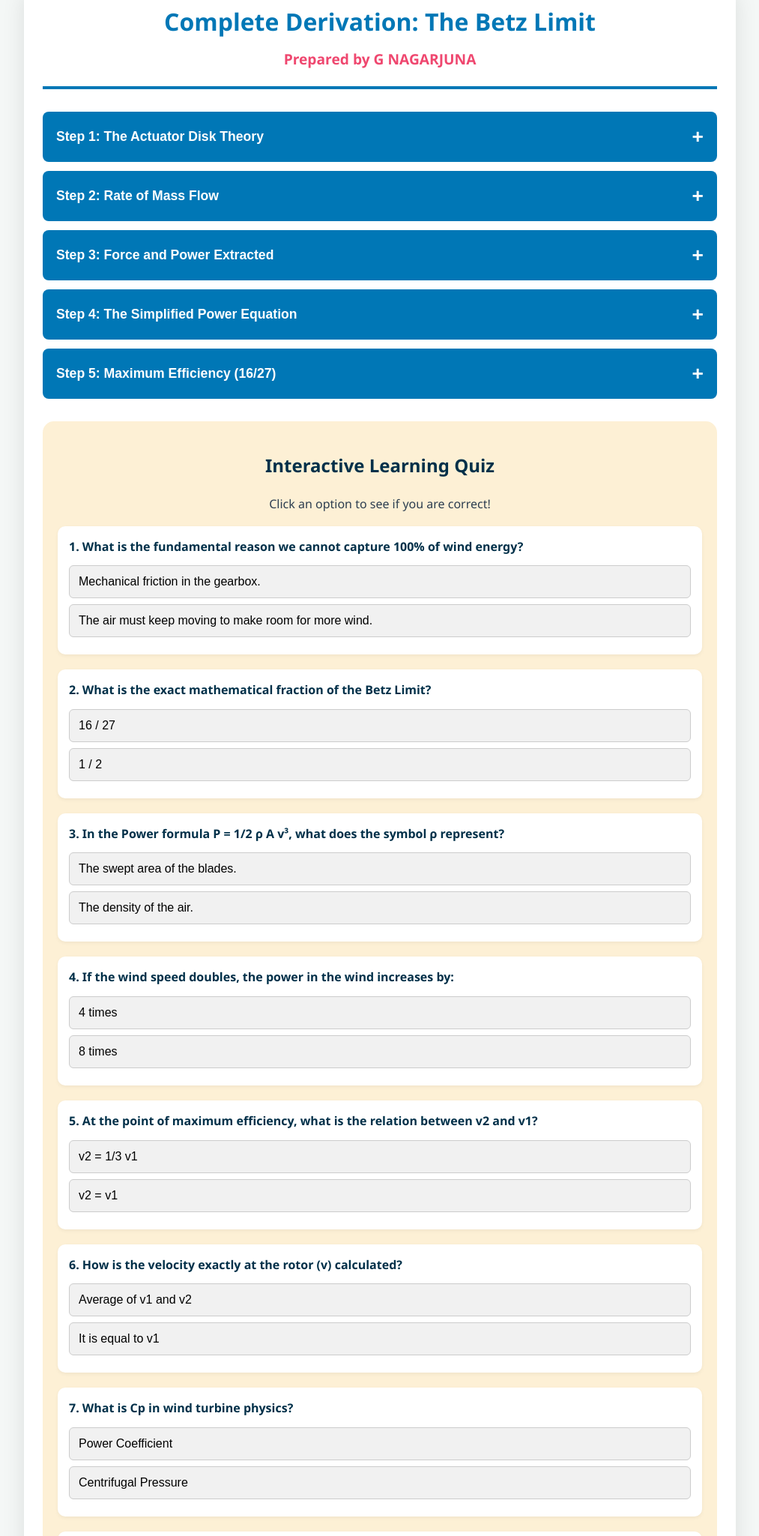
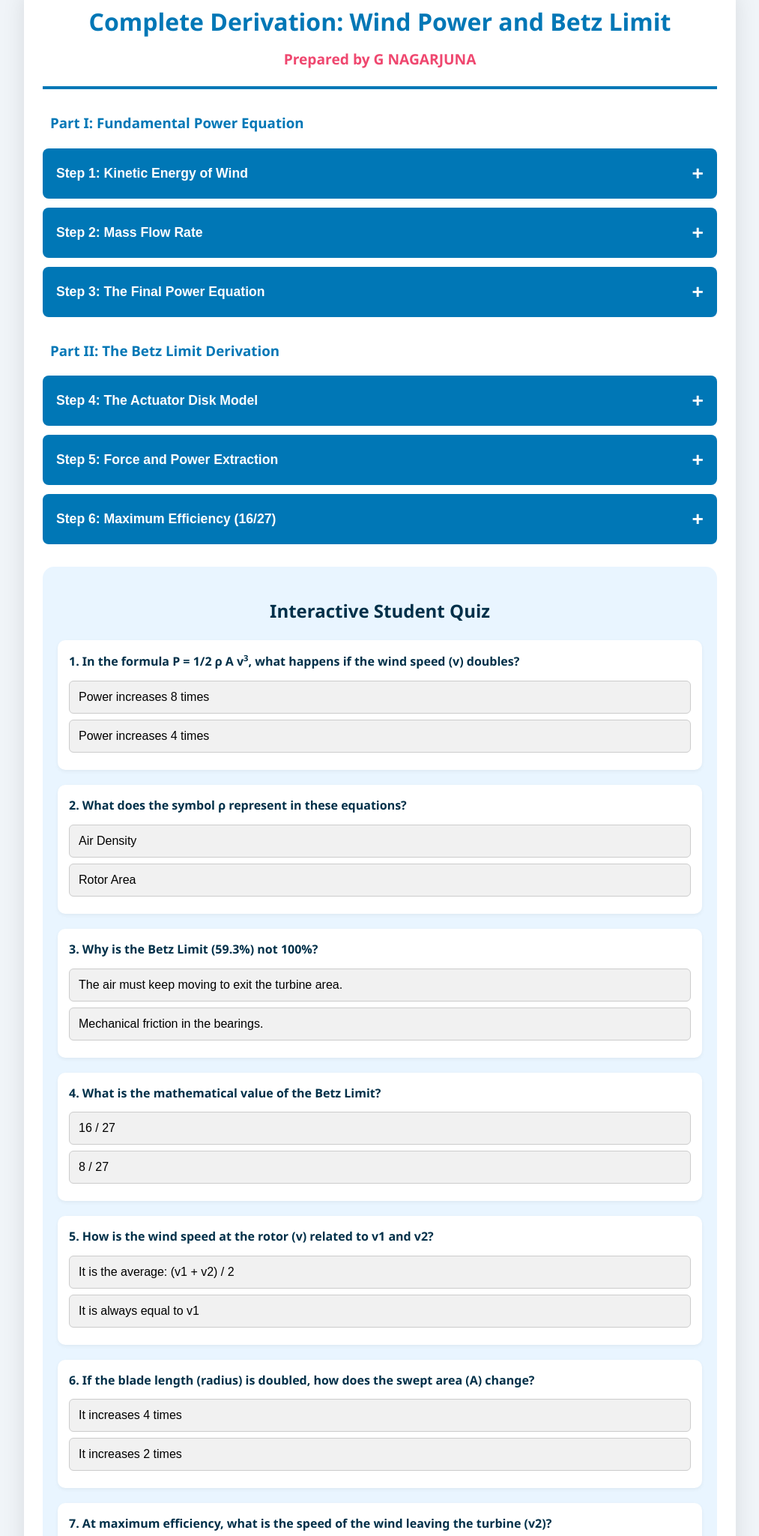
Before and after one commit to gnagarjuna-blip/Windpower-and-Betz-limit, a plain HTML site: page index.html in a window 1280 px wide. Shown: the part 42-2091 px from the top of the page at 75% size, without its empty margins (133-1146 px from the left). Drawn offline with Linux system fonts and the light colour scheme.

Commit message:
Update index.html

```diff
--- a/index.html
+++ b/index.html
@@ -3,13 +3,13 @@
 <head>
     <meta charset="UTF-8">
     <meta name="viewport" content="width=device-width, initial-scale=1.0">
-    <title>Betz Limit Derivation - G NAGARJUNA</title>
+    <title>Complete Physics of Wind Power - G NAGARJUNA</title>
     <style>
         body {
             font-family: 'Segoe UI', Tahoma, Geneva, Verdana, sans-serif;
             margin: 0;
             padding: 0;
-            background-color: #f4f7f6;
+            background-color: #f0f4f8;
             color: #2c3e50;
             line-height: 1.6;
         }
@@ -36,7 +36,6 @@
             font-size: 1.2em;
         }
 
-        /* Accordion Styles */
         .accordion-btn {
             background-color: #0077b6;
             color: white;
@@ -90,7 +89,7 @@
         /* Quiz Styles */
         .quiz-section {
             margin-top: 30px;
-            background: #fdf0d5;
+            background: #e9f5ff;
             padding: 20px;
             border-radius: 15px;
         }
@@ -140,129 +139,129 @@
 
 <div class="container">
     <header>
-        <h1>Complete Derivation: The Betz Limit</h1>
+        <h1>Complete Derivation: Wind Power and Betz Limit</h1>
         <div class="prepared-by">Prepared by G NAGARJUNA</div>
     </header>
 
-    <button class="accordion-btn">Step 1: The Actuator Disk Theory</button>
+    <h3 style="color: #0077b6; padding-left: 10px;">Part I: Fundamental Power Equation</h3>
+
+    <button class="accordion-btn">Step 1: Kinetic Energy of Wind</button>
     <div class="panel">
-        <p>To derive the limit, we imagine the wind turbine as an "actuator disk" that extracts energy from a stream of air.</p>
-
-        <p>We define three velocities:</p>
-        <ul>
-            <li><strong>v<sub>1</sub>:</strong> The speed of wind far upstream (before the turbine).</li>
-            <li><strong>v:</strong> The speed of wind exactly at the turbine rotor.</li>
-            <li><strong>v<sub>2</sub>:</strong> The speed of wind far downstream (after energy is extracted).</li>
-        </ul>
-        <p>According to Axial Momentum Theory, the velocity at the rotor is the average of the upstream and downstream speeds:</p>
-        <div class="formula-box">v = (v<sub>1</sub> + v<sub>2</sub>) / 2</div>
+        <p>The power available in the wind is derived from its Kinetic Energy (E). For any mass (m) moving at a velocity (v), the energy is:</p>
+        <div class="formula-box">E = 1/2 · m · v<sup>2</sup></div>
     </div>
 
-    <button class="accordion-btn">Step 2: Rate of Mass Flow</button>
+    <button class="accordion-btn">Step 2: Mass Flow Rate</button>
     <div class="panel">
-        <p>The mass of air (m) passing through the rotor area (A) per second is known as the mass flow rate.</p>
-        <div class="formula-box">Mass Flow (m) = ρ · A · v</div>
-        <p>Substituting the value of <strong>v</strong> from Step 1:</p>
-        <div class="formula-box">m = ρ · A · (v<sub>1</sub> + v<sub>2</sub>) / 2</div>
+        <p>Wind is a continuous stream of air. We define the mass (m) of air passing through a rotor area (A) in time (t) as:</p>
+
+        <p>Mass = Density · Volume = Density · (Area · Distance)</p>
+        <p>Since Distance = Velocity · Time:</p>
+        <div class="formula-box">m = ρ · A · v · t</div>
     </div>
 
-    <button class="accordion-btn">Step 3: Force and Power Extracted</button>
+    <button class="accordion-btn">Step 3: The Final Power Equation</button>
     <div class="panel">
-        <p>According to Newton's Second Law, the Force (F) exerted by the wind on the rotor is the change in momentum:</p>
+        <p>Power (P) is Energy (E) divided by Time (t). By substituting the mass equation into the energy equation:</p>
+        <div class="formula-box">P = (1/2 · (ρ · A · v · t) · v<sup>2</sup>) / t</div>
+        <p>The time (t) cancels out, giving us the primary wind power formula:</p>
+        <div class="formula-box">P = 1/2 · ρ · A · v<sup>3</sup></div>
+    </div>
+
+    <h3 style="color: #0077b6; padding-left: 10px; margin-top: 30px;">Part II: The Betz Limit Derivation</h3>
+
+    <button class="accordion-btn">Step 4: The Actuator Disk Model</button>
+    <div class="panel">
+        <p>To find the maximum power a turbine can extract, we look at the wind speed before (v<sub>1</sub>) and after (v<sub>2</sub>) the turbine. The speed at the rotor (v) is the average:</p>
+        <div class="formula-box">v = (v<sub>1</sub> + v<sub>2</sub>) / 2</div>
+
+    </div>
+
+    <button class="accordion-btn">Step 5: Force and Power Extraction</button>
+    <div class="panel">
+        <p>The Force (F) on the blades is the change in momentum over time:</p>
         <div class="formula-box">F = m · (v<sub>1</sub> − v<sub>2</sub>)</div>
-        <p>The Power (P) extracted is Force multiplied by Velocity at the rotor (v):</p>
-        <div class="formula-box">P = F · v = [m · (v<sub>1</sub> − v<sub>2</sub>)] · v</div>
-        <p>Substituting <strong>m</strong> and <strong>v</strong> into this equation:</p>
+        <p>Since Power (P) = Force · Velocity:</p>
         <div class="formula-box">P = [ρ · A · (v<sub>1</sub> + v<sub>2</sub>) / 2] · (v<sub>1</sub> − v<sub>2</sub>) · [(v<sub>1</sub> + v<sub>2</sub>) / 2]</div>
     </div>
 
-    <button class="accordion-btn">Step 4: The Simplified Power Equation</button>
+    <button class="accordion-btn">Step 6: Maximum Efficiency (16/27)</button>
     <div class="panel">
-        <p>Using the algebraic identity (a+b)(a-b) = a² - b², we simplify the expression:</p>
-        <div class="formula-box">P = (ρ · A / 4) · (v<sub>1</sub> + v<sub>2</sub>) · (v<sub>1</sub>² − v<sub>2</sub>²)</div>
-        <p>We want to find the ratio <strong>v<sub>2</sub> / v<sub>1</sub></strong> that gives the maximum power. Let this ratio be <strong>k</strong>.</p>
-    </div>
-
-    <button class="accordion-btn">Step 5: Maximum Efficiency (16/27)</button>
-    <div class="panel">
-        <p>Using calculus (differentiation), we find that the maximum power is captured when the wind is slowed down to exactly <strong>1/3</strong> of its initial speed.</p>
-        <div class="formula-box">v<sub>2</sub> = 1/3 · v<sub>1</sub></div>
-        <p>When we plug this back into the power equation and compare it to the total available power in the wind (1/2 ρ A v<sub>1</sub>³), we get the ratio:</p>
-        <div class="formula-box">Max Power / Total Power = 16 / 27</div>
-        <p>This numerical value <strong>16/27</strong> is approximately <strong>0.593</strong> or <strong>59.3%</strong>.</p>
+        <p>By differentiating the power equation, we find that maximum power is extracted when the downstream wind speed is 1/3 of the upstream speed (v<sub>2</sub> = 1/3 v<sub>1</sub>).</p>
+        <p>Plugging this back in gives the maximum theoretical Power Coefficient (C<sub>p</sub>):</p>
+        <div class="formula-box">C<sub>p</sub> = 16 / 27 ≈ 59.3%</div>
     </div>
 
     <div class="quiz-section">
-        <h2 style="text-align: center; color: #003049;">Interactive Learning Quiz</h2>
-        <p style="text-align: center;">Click an option to see if you are correct!</p>
+        <h2 style="text-align: center; color: #003049;">Interactive Student Quiz</h2>
 
         <div class="question-block">
-            <div class="question-text">1. What is the fundamental reason we cannot capture 100% of wind energy?</div>
-            <button class="option-btn" onclick="checkAnswer(this, false, 'q1', 'Incorrect. While friction exists, it is not the reason for the Betz Limit. The Betz Limit is a fundamental law of fluid dynamics based on airflow movement.')">Mechanical friction in the gearbox.</button>
-            <button class="option-btn" onclick="checkAnswer(this, true, 'q1', 'Correct! If 100% was captured, the air would stop moving behind the turbine (v2 = 0). This would block any new wind from entering the turbine area.')">The air must keep moving to make room for more wind.</button>
+            <div class="question-text">1. In the formula P = 1/2 ρ A v<sup>3</sup>, what happens if the wind speed (v) doubles?</div>
+            <button class="option-btn" onclick="checkAnswer(this, true, 'q1', 'Correct! Because velocity is cubed (v multiplied by v multiplied by v), doubling the speed results in 2 to the power of 3, which is 8.')">Power increases 8 times</button>
+            <button class="option-btn" onclick="checkAnswer(this, false, 'q1', 'Incorrect. You might be thinking of a squared relationship. In wind power, the relationship is cubic, meaning 2 to the power of 3 equals 8.')">Power increases 4 times</button>
             <div id="q1" class="feedback"></div>
         </div>
 
         <div class="question-block">
-            <div class="question-text">2. What is the exact mathematical fraction of the Betz Limit?</div>
-            <button class="option-btn" onclick="checkAnswer(this, true, 'q2', 'Correct! 16 divided by 27 equals approximately 0.59259, which is the maximum efficiency any turbine can theoretically reach.')">16 / 27</button>
-            <button class="option-btn" onclick="checkAnswer(this, false, 'q2', 'Incorrect. This fraction equals 50%, which is lower than the actual theoretical limit of 59.3%.')">1 / 2</button>
+            <div class="question-text">2. What does the symbol ρ represent in these equations?</div>
+            <button class="option-btn" onclick="checkAnswer(this, true, 'q2', 'Correct! The Greek symbol ρ (rho) represents air density. This is a measure of how much mass of air is packed into a cubic meter of space.')">Air Density</button>
+            <button class="option-btn" onclick="checkAnswer(this, false, 'q2', 'Incorrect. Area is represented by the capital letter A. The symbol ρ is specifically used for the density of the air flowing through the turbine.')">Rotor Area</button>
             <div id="q2" class="feedback"></div>
         </div>
 
         <div class="question-block">
-            <div class="question-text">3. In the Power formula P = 1/2 ρ A v³, what does the symbol ρ represent?</div>
-            <button class="option-btn" onclick="checkAnswer(this, false, 'q3', 'Incorrect. Area is represented by the letter A. The Greek letter ρ specifically refers to the density of the fluid, which is air in this case.')">The swept area of the blades.</button>
-            <button class="option-btn" onclick="checkAnswer(this, true, 'q3', 'Correct! ρ (rho) represents air density. Heavier air (higher density) contains more kinetic energy to turn the turbine.')">The density of the air.</button>
+            <div class="question-text">3. Why is the Betz Limit (59.3%) not 100%?</div>
+            <button class="option-btn" onclick="checkAnswer(this, true, 'q3', 'Correct! If we extracted 100% of the energy, the air would stop completely behind the turbine. This would block any incoming wind from passing through.')">The air must keep moving to exit the turbine area.</button>
+            <button class="option-btn" onclick="checkAnswer(this, false, 'q3', 'Incorrect. While friction is a real-world loss, the 59.3% limit is a fundamental law of fluid physics that applies even to a perfect, frictionless turbine.')">Mechanical friction in the bearings.</button>
             <div id="q3" class="feedback"></div>
         </div>
 
         <div class="question-block">
-            <div class="question-text">4. If the wind speed doubles, the power in the wind increases by:</div>
-            <button class="option-btn" onclick="checkAnswer(this, false, 'q4', 'Incorrect. This would be true if power was proportional to v². However, power is proportional to v³.')">4 times</button>
-            <button class="option-btn" onclick="checkAnswer(this, true, 'q4', 'Correct! Because the velocity is cubed in the formula (v³), doubling the speed means 2 multiplied by 2 multiplied by 2, which equals 8.')">8 times</button>
+            <div class="question-text">4. What is the mathematical value of the Betz Limit?</div>
+            <button class="option-btn" onclick="checkAnswer(this, true, 'q4', 'Correct! The fraction 16/27 is derived using calculus to find the peak of the power curve. It equals approximately 0.593 or 59.3 percent.')">16 / 27</button>
+            <button class="option-btn" onclick="checkAnswer(this, false, 'q4', 'Incorrect. While many real turbines operate near 40% efficiency, the absolute theoretical limit discovered by Albert Betz is much higher at 16/27.')">8 / 27</button>
             <div id="q4" class="feedback"></div>
         </div>
 
         <div class="question-block">
-            <div class="question-text">5. At the point of maximum efficiency, what is the relation between v2 and v1?</div>
-            <button class="option-btn" onclick="checkAnswer(this, true, 'q5', 'Correct! Betz proved that for maximum power extraction, the exit velocity v2 must be exactly one-third of the entering velocity v1.')">v2 = 1/3 v1</button>
-            <button class="option-btn" onclick="checkAnswer(this, false, 'q5', 'Incorrect. If the speed remained the same, no energy would have been extracted from the wind at all.')">v2 = v1</button>
+            <div class="question-text">5. How is the wind speed at the rotor (v) related to v1 and v2?</div>
+            <button class="option-btn" onclick="checkAnswer(this, true, 'q5', 'Correct! According to the actuator disk theory, the wind speed at the moment it hits the rotor is the arithmetic average of the upstream and downstream speeds.')">It is the average: (v1 + v2) / 2</button>
+            <button class="option-btn" onclick="checkAnswer(this, false, 'q5', 'Incorrect. The wind begins to slow down before it reaches the blades and continues slowing after. Therefore, the speed at the rotor is the midpoint average.')">It is always equal to v1</button>
             <div id="q5" class="feedback"></div>
         </div>
 
         <div class="question-block">
-            <div class="question-text">6. How is the velocity exactly at the rotor (v) calculated?</div>
-            <button class="option-btn" onclick="checkAnswer(this, true, 'q6', 'Correct! Axial momentum theory states that the velocity at the disk is the arithmetic mean (average) of the upstream and downstream velocities.')">Average of v1 and v2</button>
-            <button class="option-btn" onclick="checkAnswer(this, false, 'q6', 'Incorrect. It is not just the initial speed; the wind begins to slow down before it even touches the blades.')">It is equal to v1</button>
+            <div class="question-text">6. If the blade length (radius) is doubled, how does the swept area (A) change?</div>
+            <button class="option-btn" onclick="checkAnswer(this, true, 'q6', 'Correct! The area of the circle swept by the blades is π multiplied by radius squared. Doubling the radius (2 multiplied by 2) results in 4 times the area.')">It increases 4 times</button>
+            <button class="option-btn" onclick="checkAnswer(this, false, 'q6', 'Incorrect. The area is not linear; it follows the square of the radius. Therefore, doubling the length of the blades actually quadruples the area.')">It increases 2 times</button>
             <div id="q6" class="feedback"></div>
         </div>
 
         <div class="question-block">
-            <div class="question-text">7. What is Cp in wind turbine physics?</div>
-            <button class="option-btn" onclick="checkAnswer(this, true, 'q7', 'Correct! Cp stands for the Power Coefficient. It tells us what percentage of the available wind power is actually converted into electricity.')">Power Coefficient</button>
-            <button class="option-btn" onclick="checkAnswer(this, false, 'q7', 'Incorrect. While pressure is involved in lift, Cp specifically defines the efficiency of the turbine in power conversion.')">Centrifugal Pressure</button>
+            <div class="question-text">7. At maximum efficiency, what is the speed of the wind leaving the turbine (v2)?</div>
+            <button class="option-btn" onclick="checkAnswer(this, true, 'q7', 'Correct! Betz proved that the most power is extracted when the wind is slowed down to exactly one-third of its original speed as it leaves the rotor.')">v2 = 1/3 v1</button>
+            <button class="option-btn" onclick="checkAnswer(this, false, 'q7', 'Incorrect. If v2 were zero, the turbine would act as a wall. The mathematical maximum is reached when the exit speed is exactly one-third of the entry speed.')">v2 = 0</button>
             <div id="q7" class="feedback"></div>
         </div>
 
         <div class="question-block">
-            <div class="question-text">8. If you increase the rotor blade length (Radius), how does the Swept Area (A) change?</div>
-            <button class="option-btn" onclick="checkAnswer(this, true, 'q8', 'Correct! Since the area of a circle is π multiplied by radius squared (πr²), doubling the blade length quadruples the area and the power.')">It increases by the square of the length.</button>
-            <button class="option-btn" onclick="checkAnswer(this, false, 'q8', 'Incorrect. The area is a circle, and circle area depends on the square of the radius, not just the radius itself.')">It increases linearly.</button>
+            <div class="question-text">8. What does C<sub>p</sub> stand for?</div>
+            <button class="option-btn" onclick="checkAnswer(this, true, 'q8', 'Correct! C sub p is the Power Coefficient. It represents the ratio of the power extracted by the turbine to the total power available in the wind.')">Power Coefficient</button>
+            <button class="option-btn" onclick="checkAnswer(this, false, 'q8', 'Incorrect. Pressure is part of the physics of lift, but C sub p is the standard term used to define the overall efficiency of a wind turbine.')">Constant Pressure</button>
             <div id="q8" class="feedback"></div>
         </div>
 
         <div class="question-block">
-            <div class="question-text">9. Which of these is a real-world reason why turbines are less efficient than the Betz Limit?</div>
-            <button class="option-btn" onclick="checkAnswer(this, true, 'q9', 'Correct! Real turbines lose energy through tip vortices, blade drag, and mechanical friction in the generator and bearings.')">Blade drag and tip losses.</button>
-            <button class="option-btn" onclick="checkAnswer(this, false, 'q9', 'Incorrect. Gravity does not prevent the air from flowing through the turbine; the limitations are aerodynamic.')">Gravity pulling the air down.</button>
+            <div class="question-text">9. Which factor significantly affects the air density (ρ)?</div>
+            <button class="option-btn" onclick="checkAnswer(this, true, 'q9', 'Correct! Air is thinner (less dense) at higher altitudes and warmer temperatures. This is why turbines at sea level generally produce more power than those on high mountains.')">Altitude and Temperature</button>
+            <button class="option-btn" onclick="checkAnswer(this, false, 'q9', 'Incorrect. The color of the turbine blades does not affect the air. Density is a physical property determined by atmospheric pressure and heat.')">The color of the turbine</button>
             <div id="q9" class="feedback"></div>
         </div>
 
         <div class="question-block">
-            <div class="question-text">10. What is the approximate percentage value of the Betz Limit?</div>
-            <button class="option-btn" onclick="checkAnswer(this, false, 'q10', 'Incorrect. This is a common efficiency for solar panels, but wind turbines have a much higher theoretical limit.')">25.5%</button>
-            <button class="option-btn" onclick="checkAnswer(this, true, 'q10', 'Correct! 16/27 translates to 59.3%. This is the absolute ceiling for any horizontal-axis wind turbine design.')">59.3%</button>
+            <div class="question-text">10. Can a real-world turbine ever reach 59.3% efficiency?</div>
+            <button class="option-btn" onclick="checkAnswer(this, true, 'q10', 'Correct! No real turbine reaches this limit because of losses like blade drag, wake turbulence, and electrical resistance in the generator.')">No, it is a theoretical maximum.</button>
+            <button class="option-btn" onclick="checkAnswer(this, false, 'q10', 'Incorrect. 59.3% is the upper limit for a perfect turbine. Real-world turbines usually peak between 35% and 45% due to aerodynamic losses.')">Yes, modern turbines do.</button>
             <div id="q10" class="feedback"></div>
         </div>
 
@@ -270,7 +269,6 @@
 </div>
 
 <script>
-    // Accordion Logic
     var acc = document.getElementsByClassName("accordion-btn");
     for (var i = 0; i < acc.length; i++) {
         acc[i].addEventListener("click", function() {
@@ -284,17 +282,12 @@
         });
     }
 
-    // Quiz Logic
     function checkAnswer(btn, isCorrect, feedbackId, explanation) {
         var feedbackDiv = document.getElementById(feedbackId);
         var questionBlock = btn.parentElement;
         var allButtons = questionBlock.querySelectorAll('.option-btn');
-
-        // Disable all buttons in this question once answered
         allButtons.forEach(b => b.style.pointerEvents = 'none');
-
         feedbackDiv.style.display = "block";
-
         if (isCorrect) {
             feedbackDiv.className = "feedback correct";
             feedbackDiv.innerHTML = "<strong>Correct!</strong><br>" + explanation;
@@ -304,6 +297,8 @@
             feedbackDiv.innerHTML = "<strong>Incorrect.</strong><br>" + explanation;
             btn.style.backgroundColor = "#f5c6cb";
         }
+        var panel = btn.closest('.panel');
+        if(panel) panel.style.maxHeight = panel.scrollHeight + "px";
     }
 </script>
 
```
